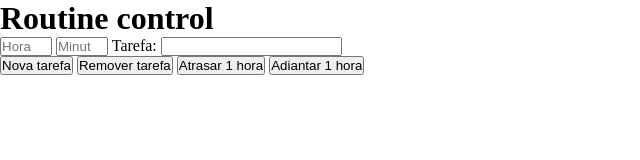
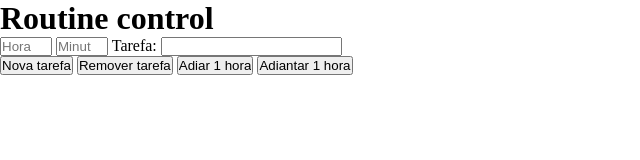
Before and after one commit to viniciustixu/InternalVoice, a plain HTML site: page index.html in a window 1280 px wide. Shown: the full height of the page, 0-640 px from the left. Drawn offline with Linux system fonts and the light colour scheme.

Commit message:
Nova do botão

```diff
--- a/index.html
+++ b/index.html
@@ -21,7 +21,7 @@
 
     <input type="button" value="Nova tarefa" onclick="adicionarNovaTarefa()">
     <input type="button" value="Remover tarefa" onclick="removerTarefa()">
-    <input type="button" value="Atrasar 1 hora" onclick="adiarEmUmaHora()">
+    <input type="button" value="Adiar 1 hora" onclick="adiarEmUmaHora()">
     <input type="button" value="Adiantar 1 hora" onclick="adiantarEmUmaHora()">
 
     <script src="scripts/script.js"></script>
```
